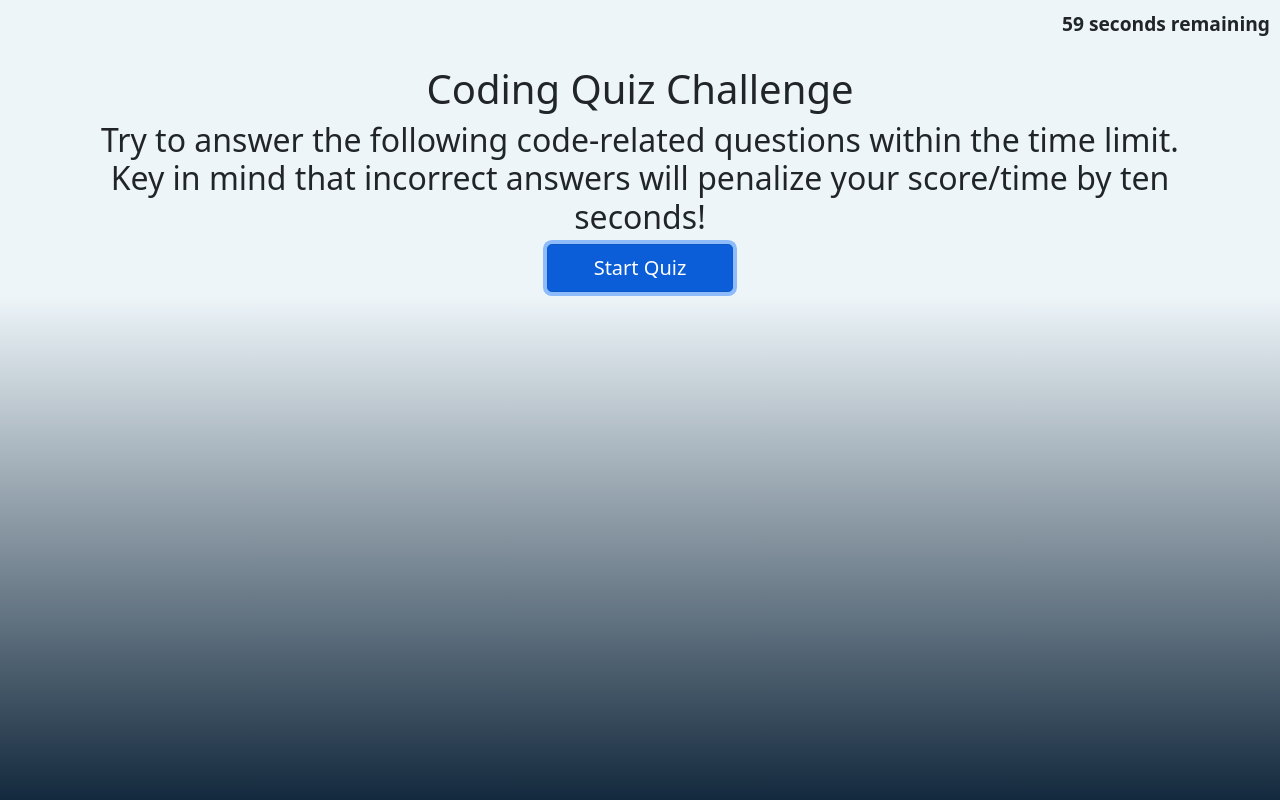
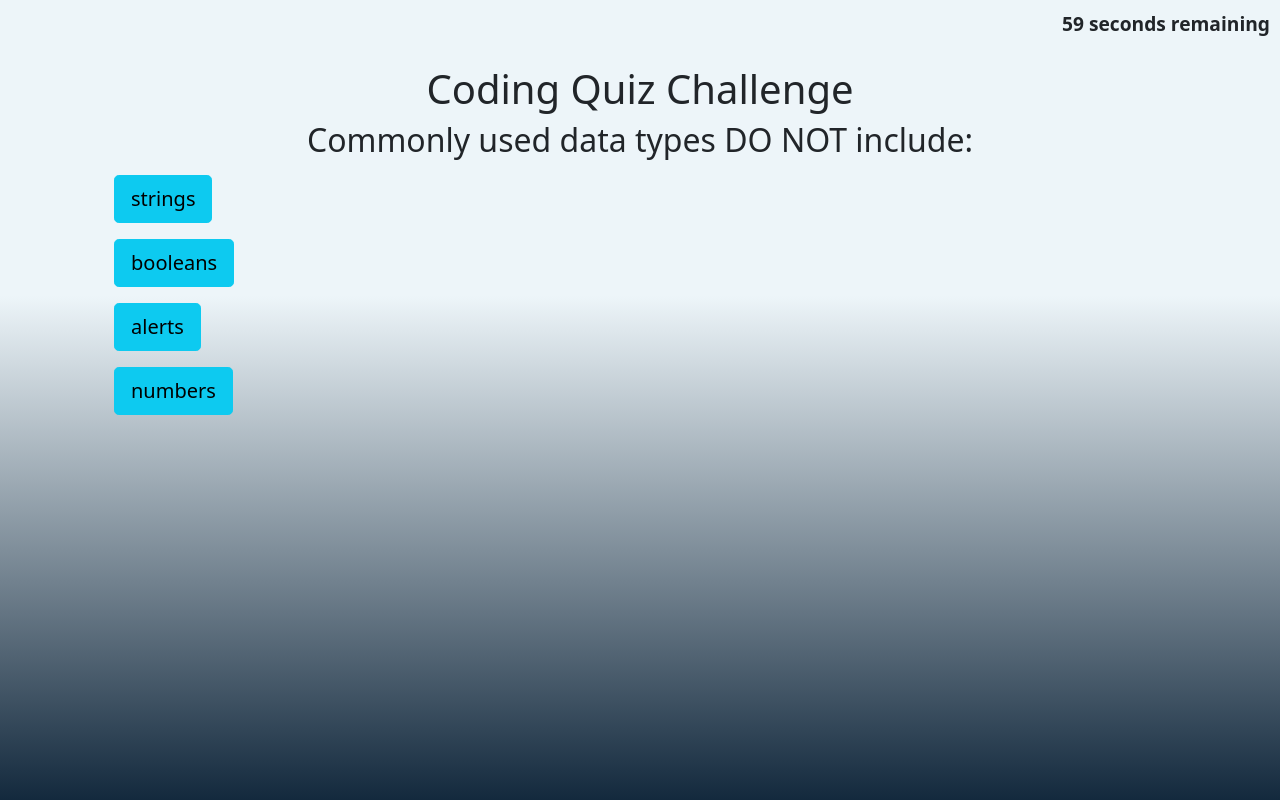
Before and after one commit to MrG105/Code-Quiz, a plain HTML site: page index.html in a window 1280 px wide. Both pictures are taken after a click on the button "Start Quiz". Drawn offline with nearby package versions, Linux system fonts and the light colour scheme.

Commit message:
added functions for starting game, questions, and answer population

```diff
--- a/assets/css/style.css
+++ b/assets/css/style.css
@@ -41,3 +41,7 @@ main {
 .timer-text {
     padding: 55px;
 }
+
+ul {
+    list-style-type: none;
+}
--- a/assets/js/script.js
+++ b/assets/js/script.js
@@ -1,14 +1,43 @@
 var timerEl = document.getElementById("timer");
 var startButton = document.querySelector(".start-button");
+var subTime = document.querySelector(".subtract-time")
+var questioncontainer = document.getElementById("question-container")
+var button1 = document.getElementById("button1");
+var button2 = document.getElementById("button2");
+var button3 = document.getElementById("button3");
+var button4 = document.getElementById("button4");
 
-var isWin = false;
-var timer;
-var timerCount;
+// Question and Answer Arrays
+var question = document.getElementById("questions");
+var correctAnswers = ["alerts", "curly brackets", "all of the above", "quotes","console.log"]
+var currentQuestionIndex = 0;
+var timeLeft= 60;
 
+var questions = [
+    {
+        "question": "Commonly used data types DO NOT include:",
+        "answers": ["strings","booleans","alerts","numbers"]
+    },
+    {
+        "question": "The condition in an if / else statement is enclosed within:",
+        "answers": ["quotes","curly brackets","parentheses","square brackets"]
+    },
+    {
+        "question": "Arrays in JavaScript can be used to store:",
+        "answers": ["numbers and strings","other arrays","booleans","all of the above"]
+    },
+    {
+        "question": "String values must be enclosed within ___ when being assigned to variables:",
+        "answers": ["commas","curly brackets","quotes","parentheses"]
+    },
+    {
+        "question": "A useful tool used during development and debugging for printing content to the debugger is:",
+        "answers": ["JavaScript","terminal/bash","for loops","console.log"]
+    }
+]
 
-// // The startTimer function starts and stops the timer and triggers winGame() and loseGame()
+// // The startTimer function starts and stops the timer
 function startTimer() {
-    var timeLeft= 60;
 
     var timeInterval = setInterval(function () {
         if (timeLeft > 1) {
@@ -24,19 +53,54 @@ function startTimer() {
     }, 1000);
 }
 
-// TODO: Clear container text elements on button press
-// Start Quiz with questions
-
-// Local Storage: High Scores
-
-// Quiz Questions:
-// Commonly used data types DO NOT include: strings, booleans, *alerts*, numbers
-// The condition in an if / else statement is enclosed within: quotes, *curly brackets*, paranthesis, square brackets
-// Arrays in JavaScript can be used to store: numbers and strings, other arrays, booleans, *all of the above*
-// String values must be enclosed within ___ when being assigned to variables: commas, curly brackets, *quotes*, paranthesis
-// A useful tool used during development and debugging for printing content to the debugger is: JavaScript, terminal/bash, for loops, *console.log*
+// Decrements the timer by 10
+function subtractTime() {
+    timeLeft -=10;
+}
 
 
+// TODO:
+// Local Storage: High Scores
+// function of losing: call them a bitch
+// restart button
+// right/wrong indicator text after each answer
+
+
+function startGame() {
+    startTimer();
+    startButton.style.display= "none";
+    showQuestions();
+    questioncontainer.style.display ="block";
+
+}
+
+function fillAnswers() {
+    button1.textContent = questions[currentQuestionIndex].answers[0];
+    button2.textContent = questions[currentQuestionIndex].answers[1];
+    button3.textContent = questions[currentQuestionIndex].answers[2];
+    button4.textContent = questions[currentQuestionIndex].answers[3];
+}
+
+
+function showQuestions() {
+    question.textContent = questions[currentQuestionIndex].question
+    fillAnswers();
+}
+
+// check for correct/incorrect click
+function checkAnswer(event) {
+    if (correctAnswers[currentQuestionIndex] === (event.currentTarget.innerText)) {
+
+    } else {
+        subtractTime();
+    }
+    currentQuestionIndex++;
+    showQuestions()
+}
 
 // Attach event listener to start button to call startGame function on click
-startButton.addEventListener("click", startTimer);
+startButton.addEventListener("click", startGame);
+button1.addEventListener("click", checkAnswer);
+button2.addEventListener("click", checkAnswer);
+button3.addEventListener("click", checkAnswer);
+button4.addEventListener("click", checkAnswer);
--- a/index.html
+++ b/index.html
@@ -14,8 +14,16 @@
     </header>
     <div class ="container">
         <h1>Coding Quiz Challenge</h1>
-        <h2>Try to answer the following code-related questions within the time limit.  Key in mind that incorrect answers will penalize your score/time by ten seconds!</h2>
-        <!-- <div id="question-container" class="hide"></div> -->
+        <h2 id="questions">Try to answer the following code-related questions within the time limit.  Key in mind that incorrect answers will penalize your score/time by ten seconds!</h2>
+        <div id="question-container" style ="display:none">
+            <ul id="answerbuttons">
+                <li><button type="button" class="btn btn-info btn-lg my-2" id="button1"></button></li>
+                <li><button type="button" class="btn btn-info btn-lg my-2" id="button2"></button></li>
+                <li><button type="button" class="btn btn-info btn-lg my-2" id="button3"></button></li>
+                <li><button type="button" class="btn btn-info btn-lg my-2" id="button4"></button></li>
+            </ul>
+        </div>
+
         <div class="d-grid col-2 mx-auto">
             <button type="button" class="btn btn-primary btn-lg start-button">Start Quiz</button>
         </div>
```
